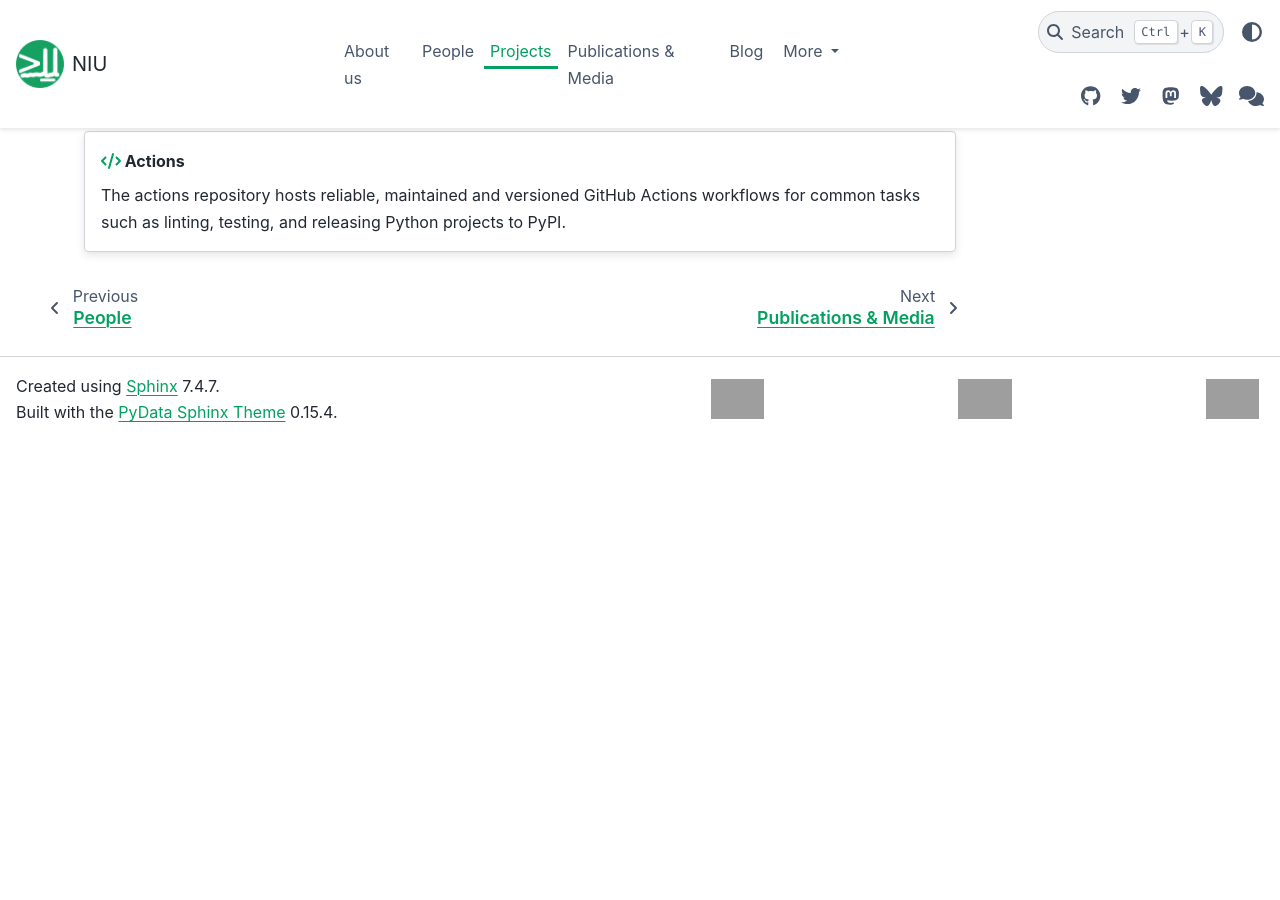
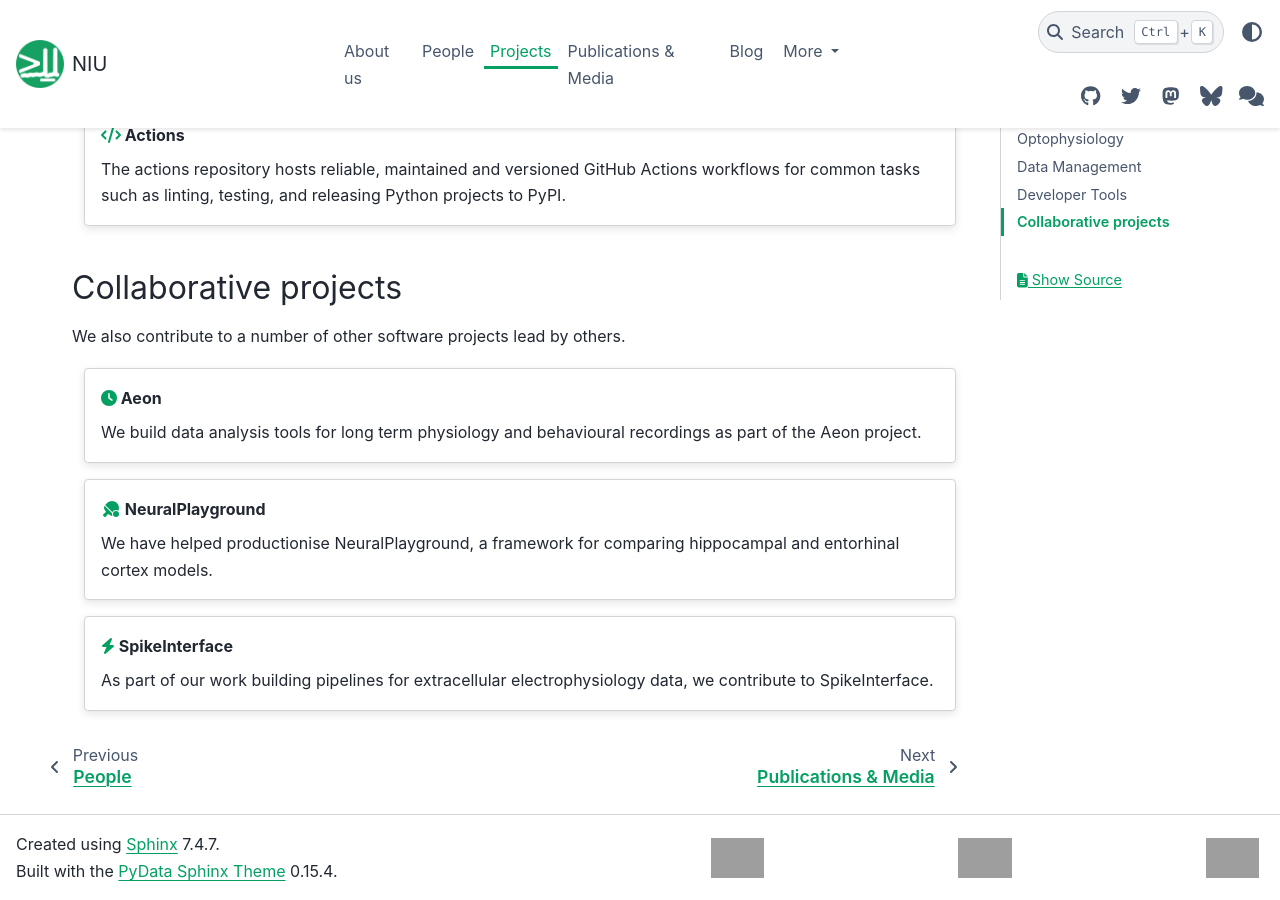
Before and after one commit to neuroinformatics-unit/neuroinformatics-unit.github.io, a Sphinx documentation site: the page built from docs/source/projects.md, in a window 1280 px wide and 900 px high, scrolled down 2648 px. Built offline with Sphinx 7.4.7 and the PyData theme 0.15.4, drawn with Linux system fonts in a browser that asks for light colours; nearby versions of some CDN libraries; before the commit the page ends 3090 px from its top, so only the background shows below that; some of the changed text lies outside the part shown; grey boxes are pictures that could not be loaded.

Commit message:
Simplify collaborations

```diff
--- a/docs/source/projects.md
+++ b/docs/source/projects.md
@@ -120,3 +119,24 @@ The actions repository hosts reliable, maintained and versioned GitHub Actions
 workflows for common tasks such as linting, testing, and releasing Python projects to PyPI.
 :::
 ::::
+
+(projects-collaborations)=
+## Collaborative projects
+We also contribute to a number of other software projects lead by others.
+::::{grid} 1 1 1 1
+:gutter: 3
+
+:::{grid-item-card} {fas}`clock;sd-text-primary` Aeon
+:link: https://sainsburywellcomecentre.github.io/aeon_docs/
+We build data analysis tools for long term physiology and behavioural recordings as part of the Aeon project.
+:::
+
+:::{grid-item-card} {fas}`table-tennis-paddle-ball;sd-text-primary` NeuralPlayground
+:link: https://github.com/SainsburyWellcomeCentre/NeuralPlayground
+We have helped productionise NeuralPlayground, a framework for comparing hippocampal and entorhinal cortex models.
+:::
+:::{grid-item-card} {fas}`bolt;sd-text-primary` SpikeInterface
+:link: https://spikeinterface.readthedocs.io/en/latest/
+As part of our work building pipelines for extracellular electrophysiology data, we contribute to SpikeInterface.
+:::
+::::
```
Also changed, not shown: other parts of docs/source/projects.md (+1 -2 lines), docs/source/about.md (+11 -3 lines), docs/source/collaborations.md (deleted, +0 -39 lines), docs/source/index.md (+2 -3 lines).
